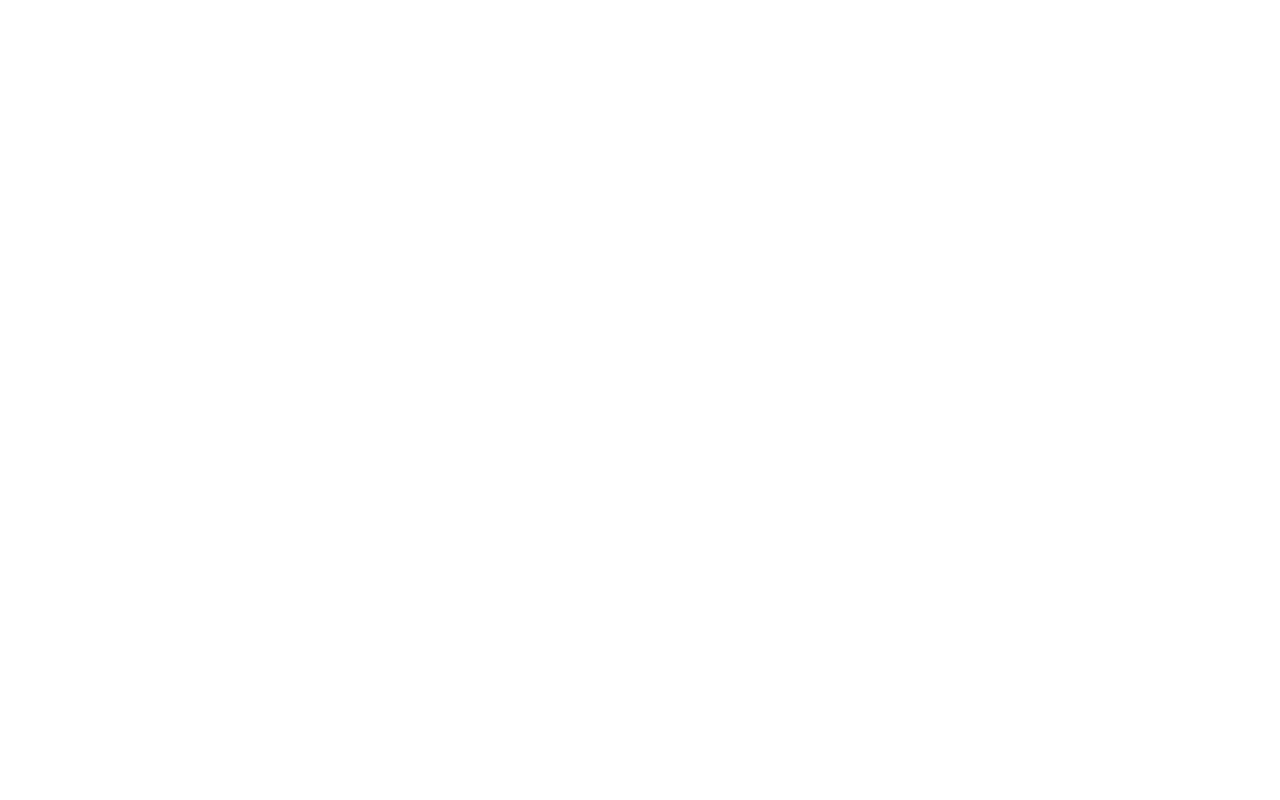
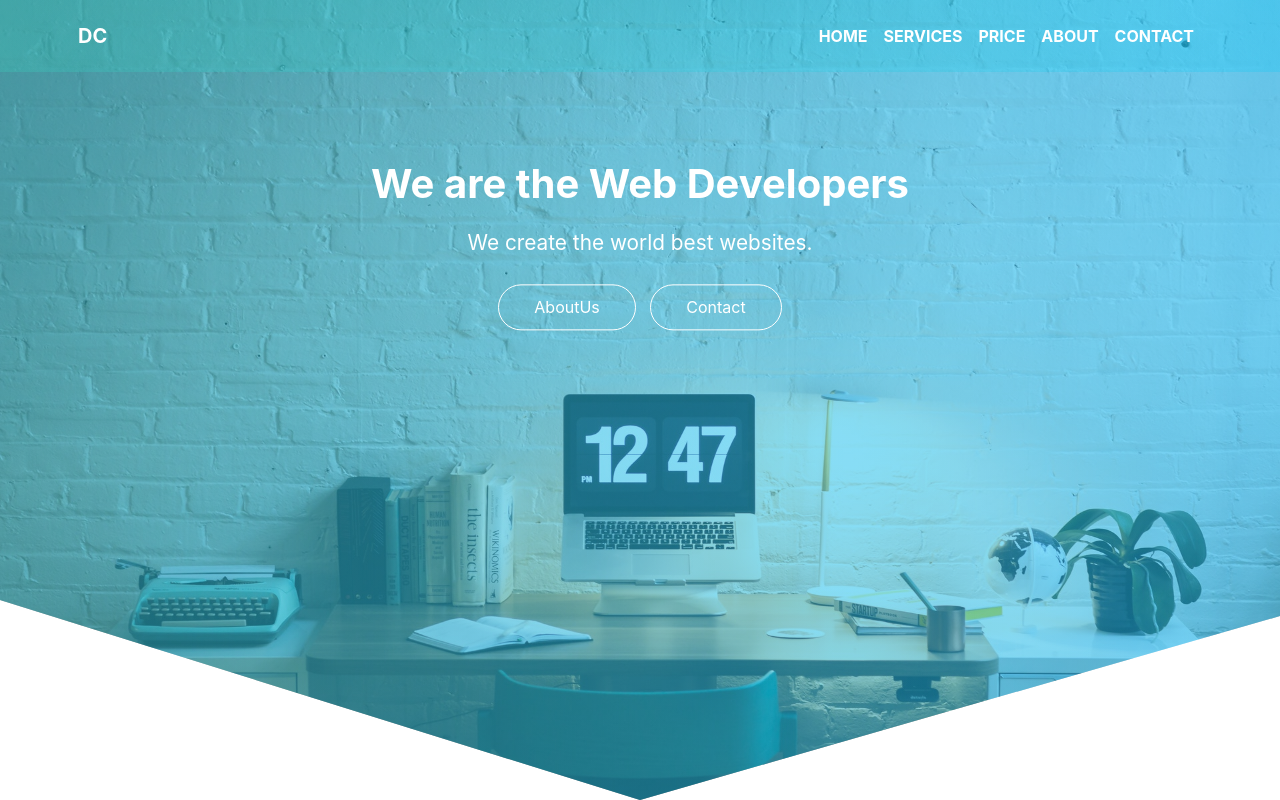
Before and after one commit to divyanshooter/CSS, a plain HTML site: page Respsonsive-try1/index.html in a window 1280 px wide. Drawn offline with nearby package versions, Linux system fonts and the light colour scheme.

Commit message:
first header completed

```diff
--- a/Respsonsive-try1/index.html
+++ b/Respsonsive-try1/index.html
@@ -4,11 +4,58 @@
     <meta charset="UTF-8">
     <meta name="viewport" content="width=device-width, initial-scale=1.0">
     <link rel="stylesheet" href="https://maxcdn.bootstrapcdn.com/bootstrap/4.5.0/css/bootstrap.min.css">
-
+    <link rel="stylesheet" href="style.css">
     <title>DC</title>
 </head>
 <body>
+     <div class="header" id="topHeader">
+        <nav class="navbar navbar-expand-lg fixed-top">
+            <div class="container text-uppercase p-2">
+            <a class="navbar-brand text-white font-weight-bold" href="#">DC</a>
+            <button class="navbar-toggler" type="button" data-toggle="collapse" data-target="#navbarSupportedContent" aria-controls="navbarSupportedContent" aria-expanded="false" aria-label="Toggle navigation">
+              <span class="navbar-toggler-icon"></span>
+            </button>
 
+            <div class="collapse navbar-collapse" id="navbarSupportedContent">
+              <ul class="navbar-nav ml-auto text-uppercase">
+                <li class="nav-item active">
+                  <a class="nav-link" href="#">Home <span class="sr-only">(current)</span></a>
+                </li>
+                <li class="nav-item">
+                  <a class="nav-link" href="#">Services</a>
+                </li>
+                <li class="nav-item">
+                    <a class="nav-link" href="#">Price</a>
+                  </li>
+                  <li class="nav-item">
+                    <a class="nav-link" href="#">About</a>
+                  </li>
+                  <li class="nav-item">
+                    <a class="nav-link" href="#">Contact</a>
+                  </li>
+
+
+              </ul>
+
+            </div>
+         </div>
+        </nav>
+        <section class="header-section">
+             <div class="center-div">
+                 <h1 class="font-weight-bold">We are the Web Developers</h1>
+                 <p>We create the world best websites.</p>
+                 <div class="header-buttons">
+                     <a href="#">AboutUs</a>
+                     <a href="#">Contact</a>
+                 </div>
+             </div>
+        </section>
+     </div>
+
+     <!--**************** header parts end ******************* -->
+     <div>
+
+     </div>
     <script src="https://ajax.googleapis.com/ajax/libs/jquery/3.5.1/jquery.min.js"></script>
     <script src="https://cdnjs.cloudflare.com/ajax/libs/popper.js/1.16.0/umd/popper.min.js"></script>
     <script src="https://maxcdn.bootstrapcdn.com/bootstrap/4.5.0/js/bootstrap.min.js"></script>
--- a/Respsonsive-try1/style.css
+++ b/Respsonsive-try1/style.css
@@ -0,0 +1,100 @@
+  * {
+      margin:0;
+      padding:0;
+      box-sizing: border-box;
+  }
+  a{
+      text-decoration: none;
+  }
+  a:hover {
+      text-decoration: none;
+  }
+
+  li { list-style: none;}
+  p{
+      font-size: 0.9rem;
+      line-height: 1.6;
+      font-weight: 400;
+      color:#606060;
+  }
+  .header {
+      width:100%;
+      height:100vh;
+      background-image: linear-gradient(rgba(0,168,255,0.3),rgba(0,168,255,0.3)),url('./images/background.jpg');
+      background-size: 100% 100%;
+      background-repeat: no-repeat;
+      clip-path: polygon(100% 0%,100% 77%,50% 100%,0 75%,0 0);
+      position: relative;
+  }
+
+.header::before{
+    content:"" ;
+    position: absolute;
+    top:0;
+    right:0;
+    left:0;
+    bottom:0;
+    opacity: 0.3;
+    z-index: -1;
+    background-image: linear-gradient(to right,#1e5799 0%,#3ccdbb 0%,#16c9f6 100%);
+}
+
+.navbar::before {
+    content:"" ;
+    position: absolute;
+    top:0;
+    right:0;
+    left:0;
+    bottom:0;
+    opacity: 0.3;
+    z-index: -1;
+    background-image: linear-gradient(to right,#1e5799 0%,#3ccdbb 0%,#16c9f6 100%);
+}
+
+.nav-item a {
+    color: #fff!important;
+    font-weight: bold!important;
+}
+
+.header-section {
+    width:100%;
+    height: inherit;
+    color:#fff;
+    text-align: center;
+    position: relative;
+}
+
+.center-div {
+    width:100%;
+    height:auto;
+    position: absolute;
+    top:30%;
+    left:50%;
+    transform: translate(-50%,-50%);
+    -ms-transform: translate(-50%,-50%);
+}
+
+.header-buttons a{
+   border: 1px solid #fff;
+   border-radius: 300px;
+   margin:0 5px;
+   padding:12px 35px;
+   outline :none;
+   color:#fff;
+   font-size: 1rem;
+   font-weight:400;
+   line-height: 1.4;
+   text-align: center;
+}
+.header-buttons a:hover {
+    color:#50d1c0;
+    background:#fff;
+    text-decoration: none;
+    box-shadow: 0 0 20px 0 rgba(0,0,0,0.3);
+}
+
+.center-div p {
+    font-size:1.3rem;
+    padding:10px 0 20px 0;
+    color:#fff;
+}
```
